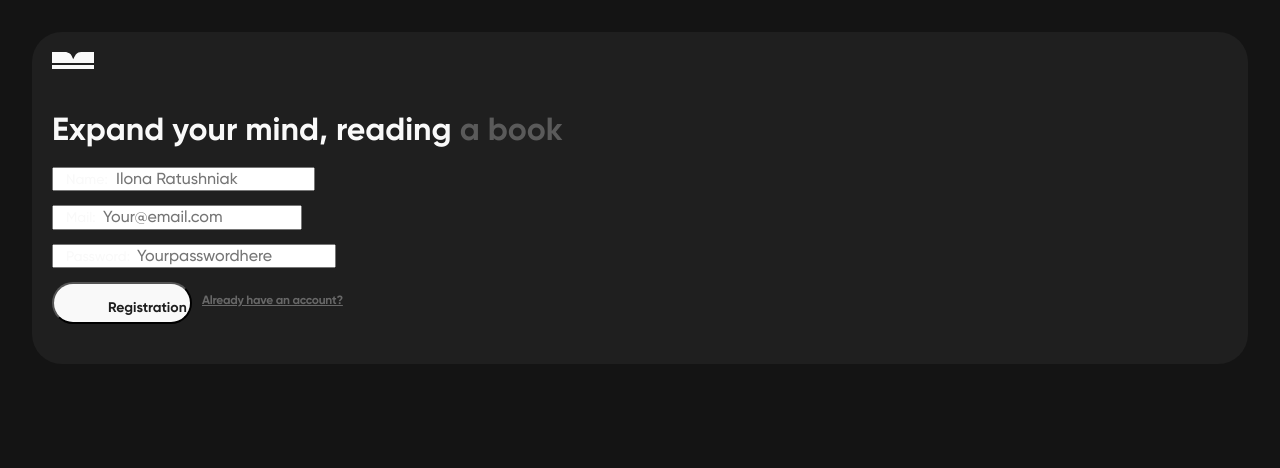
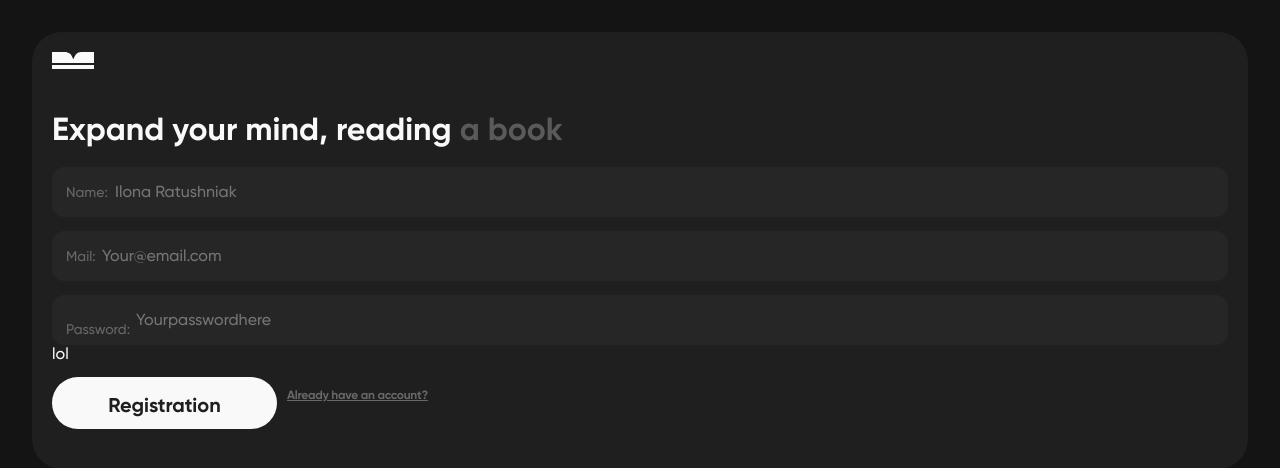
Before and after one commit to AngryAndrii/read_jorney, a React (Vite) app: page /register in a window 1280 px wide. Shown: the top 468 px of the page. Built offline with nearby package versions, Linux system fonts and the light colour scheme.

Commit message:
fixed reg form

```diff
--- a/src/app/features/registerForm/RegisterForm.jsx
+++ b/src/app/features/registerForm/RegisterForm.jsx
@@ -40,21 +40,21 @@ export default function RegisterForm() {
 
       {errors.pass && <span>This field is required</span>} */}
       <CustomInput
-        className="userName"
+        className="userName input"
         type={'text'}
         span={'Name:'}
         placeholder={'Ilona Ratushniak'}
         {...register('name')}
       />
       <CustomInput
-        className="mail"
+        className="mail input"
         type={'email'}
         span={'Mail:'}
         placeholder={'Your@email.com'}
         {...register('mail')}
       />
       <CustomInput
-        className="password"
+        className="password input"
         type={'password'}
         span={'Password:'}
         placeholder={'Yourpasswordhere'}
--- a/src/app/features/registerForm/RegisterForm.styled.js
+++ b/src/app/features/registerForm/RegisterForm.styled.js
@@ -29,4 +29,11 @@ export const StyledForm = styled.form`
       white-space: nowrap;
     }
   }
+
+  @media screen and (min-width: 768px) {
+    .button-wrapper {
+      width: 225px;
+      height: 52px;
+    }
+  }
 `;
--- a/src/shared/ui/Button/Button.styled.js
+++ b/src/shared/ui/Button/Button.styled.js
@@ -4,14 +4,22 @@ export const StyledButton = styled.button`
   width: 100%;
   height: 100%;
   border-radius: var(--radius-30);
+  border: 1px solid rgba(0, 0, 0, 0);
+  font-size: 14px;
 `;
 
 export const StyledRegisterButton = styled(StyledButton)`
   background-color: var(--color-secondary);
   color: var(--color-primary);
   padding: 12px 29px;
+  &:is(:hover, :focus) {
+    background-color: var(--color-primary);
+    color: var(--color-secondary);
+    border: 1px solid rgba(249, 249, 249, 0.2);
+  }
   @media screen and (min-width: 768px) {
     padding: 16px 54px;
+    font-size: 20px;
   }
 `;
 
--- a/src/shared/ui/input/CustomInput.jsx
+++ b/src/shared/ui/input/CustomInput.jsx
@@ -1,5 +1,5 @@
+import React from 'react';
 import { StyledInput } from './Input.styled';
-import React from 'react';
 
 export const CustomInput = React.forwardRef(
   ({ placeholder, span, errors, type, ...inputProps }, register) => {
@@ -9,12 +9,12 @@ export const CustomInput = React.forwardRef(
           {span}
         </span>
         <input
-          className="input"
           type={type}
           ref={register}
           placeholder={placeholder}
           {...inputProps}
         />
+        {type === 'password' ? <span>lol</span> : null}
       </StyledInput>
     );
   }
--- a/src/shared/ui/input/Input.styled.js
+++ b/src/shared/ui/input/Input.styled.js
@@ -28,6 +28,7 @@ export const StyledInput = styled.div`
   }
 
   .span {
+    color: var(--color-gray);
     position: absolute;
     top: 50%;
     transform: translateY(-50%);
```
